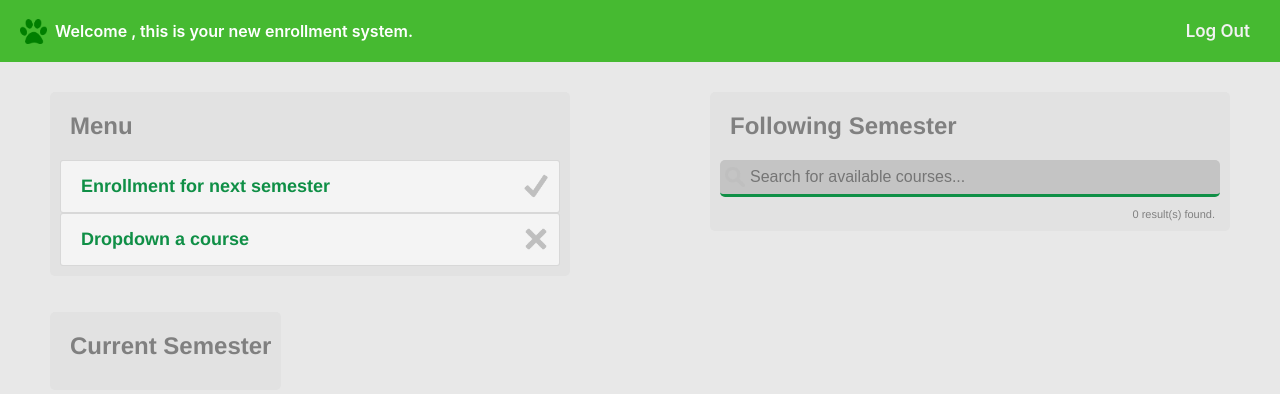
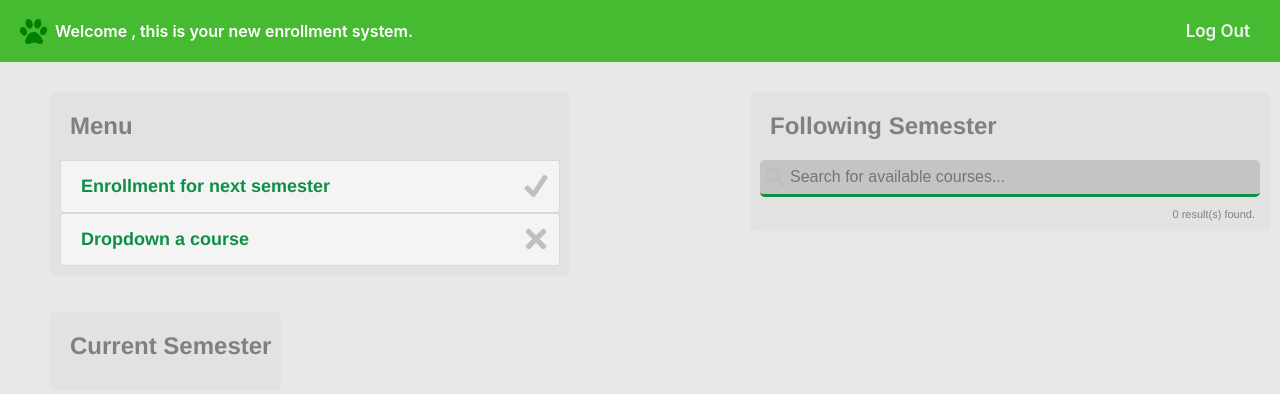
Before and after one commit to fabiolarobles1/los-reyes-de-la-punta-frontend, a React (Create React App) app: page /home in a window 1280 px wide. Shown: the top 394 px of the page. Built offline with nearby package versions, Linux system fonts and the light colour scheme; no server answers; sample sign-in values are in the browser's storage.

Commit message:
made home columns fixed position(to change in later implementation)

```diff
--- a/src/components/Home/Home.css
+++ b/src/components/Home/Home.css
@@ -82,11 +82,12 @@
 }
 
 .next-semester{
-  float: right;
+ /* float: right;*/
+  position: absolute;
   display: flex;
   flex-direction: column;
   align-items: right;
-  margin: 30px 50px 100px 50px;
+  margin: 30px 50px 100px 750px;
   box-sizing: border-box;
   background-color: #e2e2e2;
   padding: 0px 10px 0px 10px;
```
